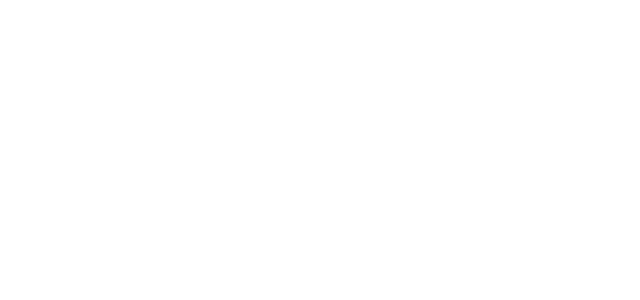
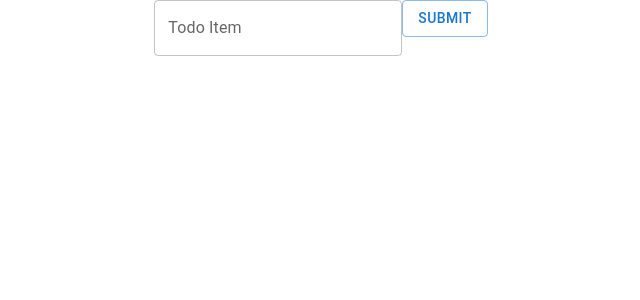
Before and after one commit to highcera/todo-list, a React (Create React App) app: page / in a window 1280 px wide. Shown: the top 300 px of the page, without its empty margins (319-959 px from the left). Built offline with nearby package versions, Linux system fonts and the light colour scheme.

Commit message:
[4/n] Add TodoItemList react component to display todo items: Add onSubmit callback to add newTodoItem to todoItems state

```diff
--- a/src/App.js
+++ b/src/App.js
@@ -1,9 +1,56 @@
 import './App.css';
+import { useState } from 'react';
+import TextField from '@mui/material/TextField';
+import Button from '@mui/material/Button';
+
+let todoItemId = 0;
+
+const TodoItemInputField = (props) => {
+  const [input, setInput] = useState("");
+
+  const onSubmit = () => {
+    props.onSubmit(input);
+    setInput("");
+  };
+
+  // console.log(input);
+
+  return (<div>
+    <TextField
+      id="todo-item-input"
+      label="Todo Item"
+      variant="outlined"
+      onChange={(e) => setInput(e.target.value)} value={input}
+    />
+    <Button variant="outlined" onClick={onSubmit}>Submit</Button>
+  </div>);
+};
+
+const TodoItemList = (props) => {
+  const todoList = props.todoItemList.map((todoItem, index) => {
+    return <li key={index}>{todoItem.todoItemContent}</li>;
+  });
+
+  return (<div>
+    <ul>{todoList}</ul>
+  </div>);
+};
 
 function App() {
+  const [todoItemList, setTodoItemList] = useState([]);
+
+  const onSubmit = (newTodoItem) => {
+    setTodoItemList([...todoItemList, {
+      id: todoItemId++,
+      todoItemContent: newTodoItem,
+      isFinished: false,
+    }]);
+  };
+
   return (
     <div className="App">
-
+      <TodoItemInputField onSubmit={onSubmit} />
+      <TodoItemList todoItemList={todoItemList} />
     </div>
   );
 }
```
